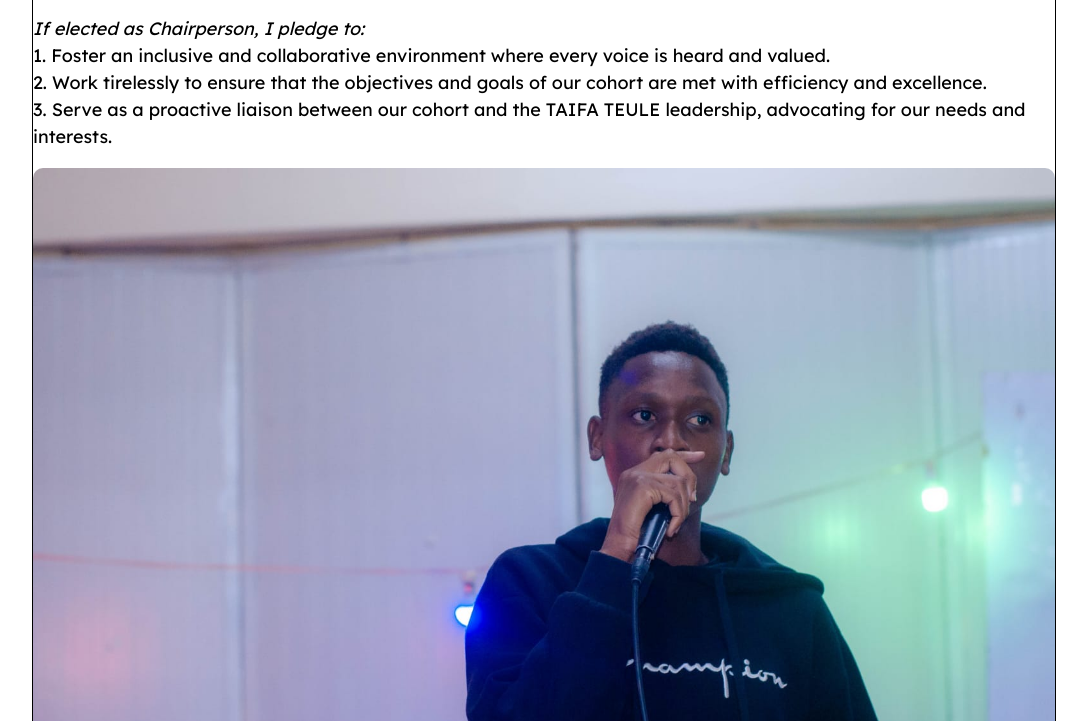
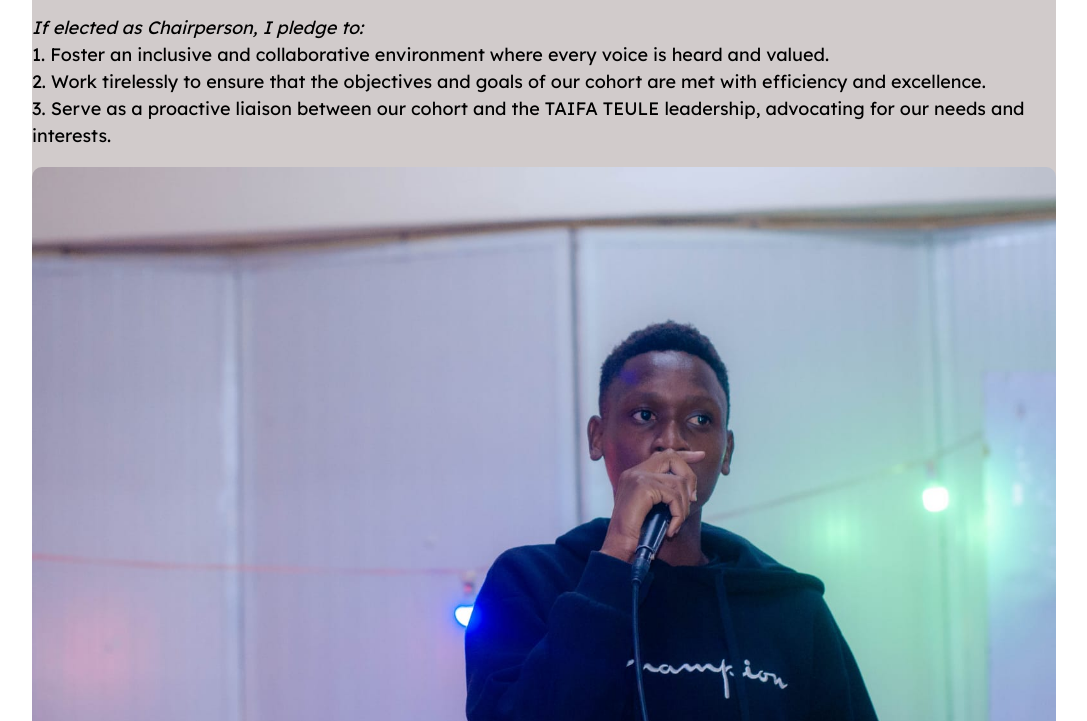
Before and after one commit to Cliff-Mbithuka/chairperson, a plain HTML site: page index.html in a window 1280 px wide. Shown: the part 413-1134 px from the top of the page, without its empty margins (96-1183 px from the left). Drawn offline with Linux system fonts and the light colour scheme; a web font is replaced by a local one.

Commit message:
add background color

```diff
--- a/style.css
+++ b/style.css
@@ -19,7 +19,7 @@
 .container{
   width: 80%;
   margin: 0 auto;
-  border: 1px solid black;
+  background-color: rgb(209, 203, 203);
 }
 
 img{
```
